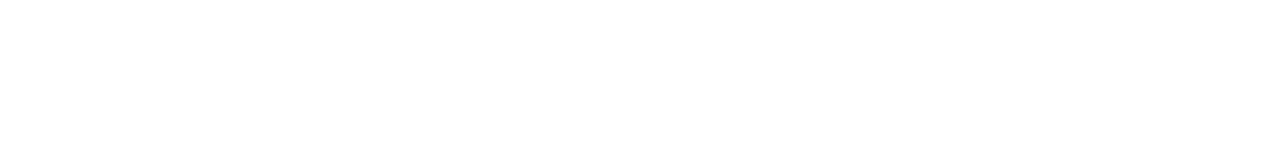
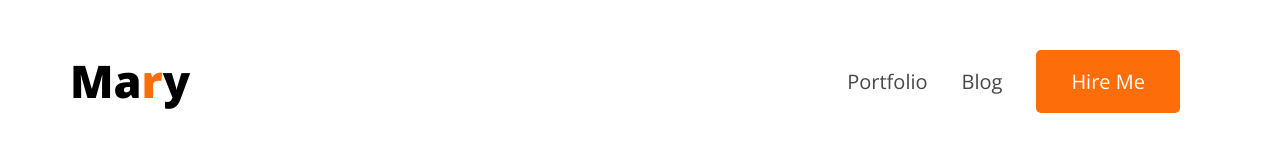
Before and after one commit to mirazulislamgit/Mary, a plain HTML site: page index.html in a window 1280 px wide. Drawn offline with nearby package versions, Linux system fonts and the light colour scheme.

Commit message:
Complete NevBar

```diff
--- a/css/style.css
+++ b/css/style.css
@@ -1,3 +1,4 @@
+/* Common CSS */
 * {
     margin: 0;
     padding: 0;
@@ -10,3 +11,42 @@ a {
 ul, ol {
     list-style: none;
 }
+
+.container {
+    width: 1140px;
+    margin: 0 auto;
+}
+
+.letter-color {
+    color: #FD6E0A;
+}
+
+/* NavBar CSS */
+.nav-area {
+    display: flex;
+    justify-content: space-between;
+    margin-top: 50px;
+}
+
+.logo h2 {
+    font-family: 'Open Sans', sans-serif;
+    font-size: 45px;
+    font-weight: 800;
+}
+
+.menu ul li {
+    display: inline-block;
+    margin-right: 30px;
+    font-family: 'Open Sans', sans-serif;
+    font-size: 20px;
+    font-weight: 400;
+    color: #474747;
+}
+
+.menu ul li a {
+    color: #fff;
+    background: #FD6E0A;
+    padding: 18px 35px;
+    display: block;
+    border-radius: 5px;
+}
--- a/index.html
+++ b/index.html
@@ -10,6 +10,21 @@
     <link rel="stylesheet" href="css/style.css">
 </head>
 <body>
-
+    <header id="nevbar">
+        <div class="container">
+            <div class="nav-area">
+                <div class="logo">
+                    <h2>Ma<span class="letter-color">r</span>y</h2>
+                </div>
+                <div class="menu">
+                    <ul>
+                        <li>Portfolio</li>
+                        <li>Blog</li>
+                        <li><a href="#">Hire Me</a></li>
+                    </ul>
+                </div>
+            </div>
+        </div>
+    </header>
 </body>
 </html>
```
